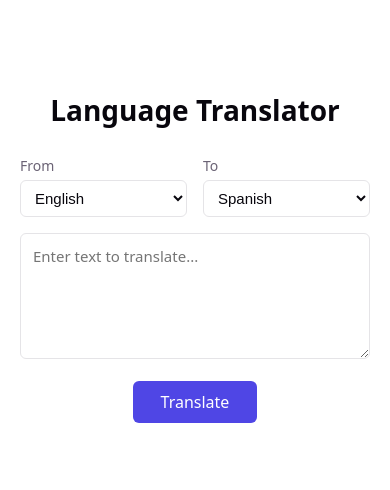
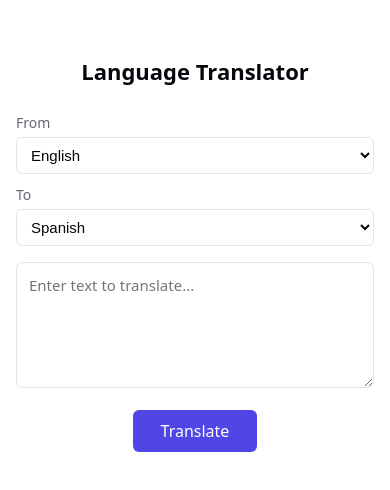
Before and after one commit to shanjamil/CodeAlpha_LanguageTranslator, a React (Vite) app: page / in a window 390 px wide. Shown: the top 490 px of the page. Built offline with nearby package versions, Linux system fonts and the light colour scheme.

Commit message:
add responsive design for mobile

```diff
--- a/src/App.css
+++ b/src/App.css
@@ -103,3 +103,19 @@
   line-height: 1.5;
   word-wrap: break-word;
 }
+
+@media (max-width: 480px) {
+  .translator {
+    margin: 20px auto;
+    padding: 20px 16px;
+  }
+
+  .translator h1 {
+    font-size: 22px;
+  }
+
+  .lang-selectors {
+    flex-direction: column;
+    gap: 10px;
+  }
+}
```
